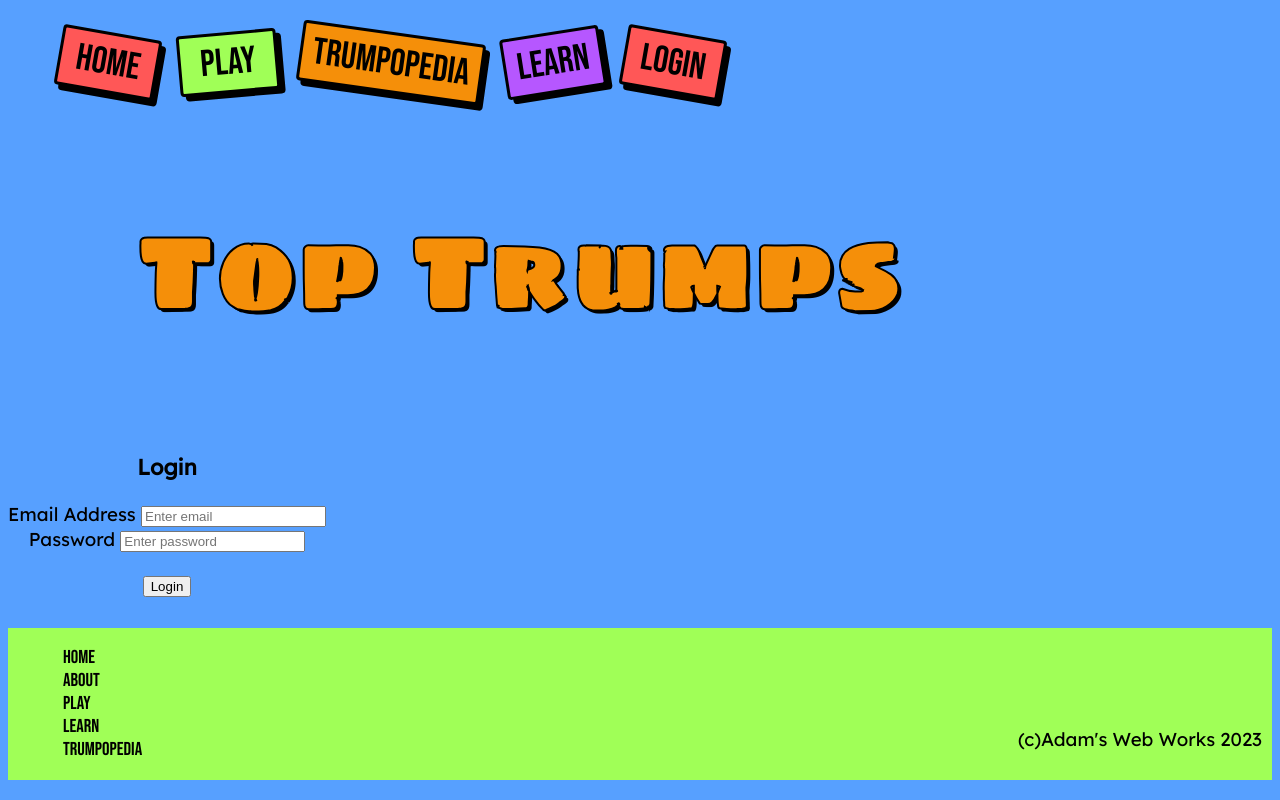
After one commit to Archietheowl/TopTrumpsMK2, a Flask app: template Templates/login.html in a window 1280 px wide. The commit adds this page. Run offline with Flask 3, Linux system fonts and the light colour scheme; the template is opened without the code that fills it, so the values that code supplies are empty; parts of the project's set-up code (start-up, migrations or seed data) failed here and were passed over; some libraries are stand-ins or nearby versions.

Commit message:
10-08-24

```diff
--- /dev/null
+++ b/Templates/login.html
@@ -0,0 +1,20 @@
+{% extends "base.html" %}
+{% block title %}Login{% endblock %}
+
+{% block content %}
+
+<form method="post">
+    <h3 align="center">Login</h3>
+    <div class="form-group">
+        <label for="email">Email Address</label>
+        <input type="email" class="form-control" id="email" name="email" placeholder="Enter email">
+    </div>
+    <div class="form-group">
+        <label for="password">Password</label>
+        <input type="password" class="form-control" id="password" name="password" placeholder="Enter password">
+    </div>
+    <br>
+    <button type="submit" class="btn btn-primary">Login</button>
+</form>
+
+{% endblock %}
--- a/Templates/navbar.html
+++ b/Templates/navbar.html
@@ -18,6 +18,9 @@
             <li>
                 <a class="nav-learn" href="{{url_for('learn')}}">Learn</a>
             </li>
+            <li>
+                <a class="nav-home" href="{{url_for('login')}}">Login</a>
+            </li>
         </ul>
     </div>
 
--- a/app.py
+++ b/app.py
@@ -3,6 +3,7 @@ from flask_bootstrap import Bootstrap
 from flask_mysqldb import MySQL
 from werkzeug.security import generate_password_hash, check_password_hash
 from flask_ckeditor import CKEditor
+from flask_login import LoginManager, login_manager
 import yaml
 import os
 
@@ -41,7 +42,7 @@ def play():
 def learn():
     return render_template("learn.html")
 
-@app.route('/trumpopedia/')
+@app.route('/trumpopedia/', methods=['GET','POST'])
 def trumpopedia():
     return render_template("trumpopedia.html")
 
@@ -49,15 +50,14 @@ def trumpopedia():
 def register():
     return render_template()
 
-@app.route('/login/')
+@app.route('/login', methods=['GET', 'POST'])
 def login():
-    return render_template()
+    return render_template("login.html")
 
 @app.route('/logout/')
 def logout():
     return render_template()
 
-
 # invoke /call the main class
 if __name__ == "__main__":
     app.run(debug=True, host="0.0.0.0", port=3500)
```
Also changed, not shown: models.py (added, +17 -0 lines), __init__.py (added).
